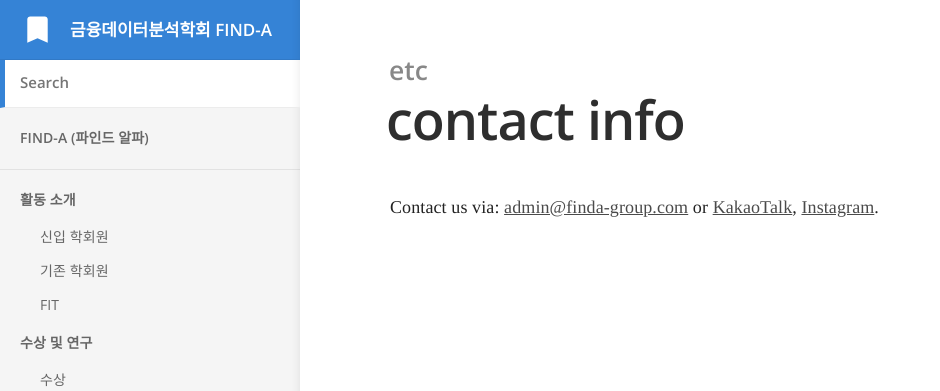
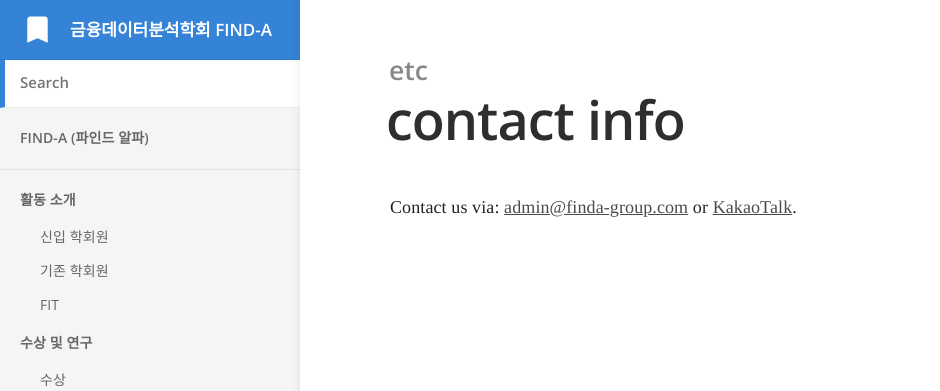
Before and after one commit to Find-A-AI/find-a-ai.github.io, a Jekyll site: the page built from _docs/3.ETC/contact info.md, in a window 1280 px wide. Shown: the top 391 px of the page, without its empty margins (0-940 px from the left). Built offline with Jekyll 4.4.1, drawn with Linux system fonts in a browser that asks for light colours; some web fonts are replaced.

Commit message:
Update contact info.md

```diff
--- a/_docs/3.ETC/contact info.md
+++ b/_docs/3.ETC/contact info.md
@@ -5,4 +5,4 @@ order: 1
 ---
 
 Contact us via: [admin@finda-group.com](admin@finda-group.com)
-or [KakaoTalk](https://pf.kakao.com/_raUJK), [Instagram](https://www.instagram.com/official_find_a/).
+or [KakaoTalk](https://pf.kakao.com/_raUJK).
```
